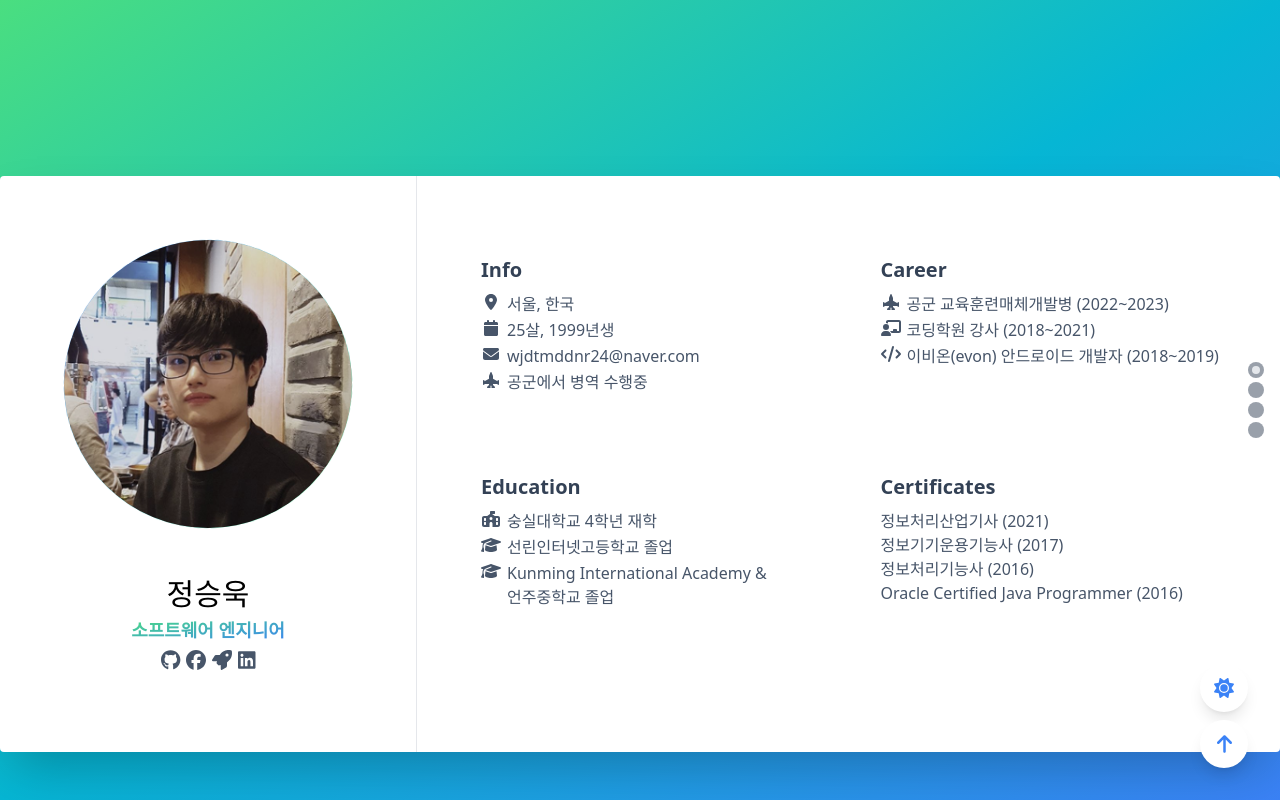
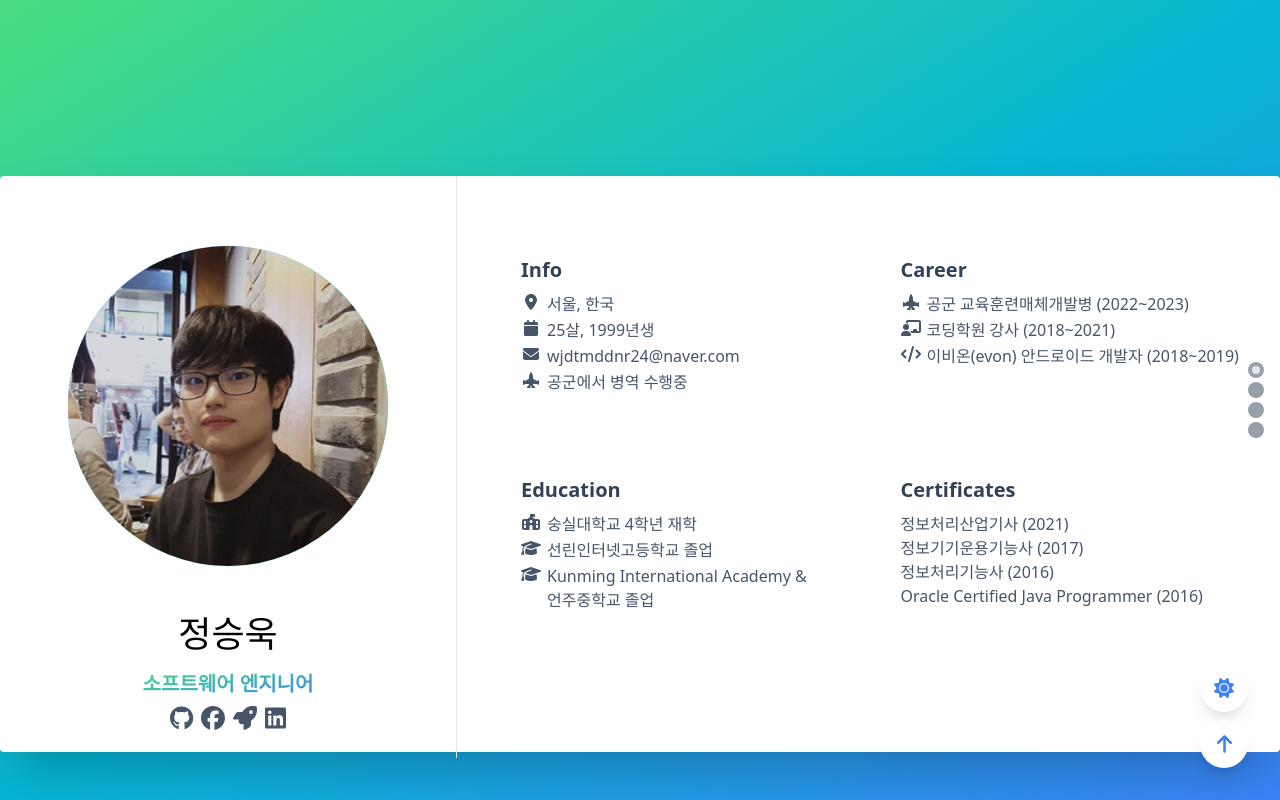
Before and after one commit to wjdtmddnr24/Curriculum-Vitae, a Next.js app: page / in a window 1280 px wide. Built offline with nearby package versions, Linux system fonts and the light colour scheme.

Commit message:
update: change most size about 1.1x larger

```diff
--- a/src/features/profile/ProfileHeader.tsx
+++ b/src/features/profile/ProfileHeader.tsx
@@ -7,21 +7,21 @@ import profilePic from "../../../public/profile.png";
 
 export function ProfileHeader() {
   return (
-    <div className="w-[26rem] items-center flex flex-col pt-16 pb-6">
-      <div className="relative flex justify-center items-center w-72 h-72 group rounded-full">
+    <div className="w-[28.5rem] items-center flex flex-col pt-[4.4rem] pb-6">
+      <div className="relative flex justify-center items-center w-80 h-80 group rounded-full">
         <Image
-          className="z-10 w-72 h-72 my-auto rounded-full object-cover self-center justify-self-center transition-transform ease-out"
+          className="z-10 w-80 h-80 my-auto rounded-full object-cover self-center justify-self-center transition-transform ease-out"
           src={profilePic}
           alt="Profile Image"
         />
-        <div className="absolute transition-all duration-300 w-[18rem] h-[18rem] rounded-full group-hover:w-[calc(18rem+12px)] group-hover:h-[calc(18rem+12px)] bg-gradient-to-br from-green-400 to-blue-500 dark:from-pink-500 dark:via-purple-500 dark:to-indigo-500 animate-spin"></div>
+        <div className="absolute transition-all duration-300 w-[20rem] h-[20rem] rounded-full group-hover:w-[calc(20rem+13px)] group-hover:h-[calc(20rem+13px)] bg-gradient-to-br from-green-400 to-blue-500 dark:from-pink-500 dark:via-purple-500 dark:to-indigo-500 animate-spin"></div>
       </div>
       <div className="w-full mt-12 rounded-b justify-self-center flex flex-col items-center justify-center y-4">
-        <div className="dark:text-slate-200 text-3xl mb-1">정승욱</div>
-        <div className="text-lg mb-0.5 text-transparent bg-clip-text bg-gradient-to-br from-green-400 to-blue-500 dark:from-pink-500 dark:via-purple-500 dark:to-indigo-500 font-bold">
+        <div className="dark:text-slate-200 text-4xl mb-4">정승욱</div>
+        <div className="text-xl mb-1 text-transparent bg-clip-text bg-gradient-to-br from-green-400 to-blue-500 dark:from-pink-500 dark:via-purple-500 dark:to-indigo-500 font-bold">
           소프트웨어 엔지니어
         </div>
-        <div className="flex gap-1.5 text-slate-600 dark:text-slate-300 text-xl">
+        <div className="flex gap-2 text-slate-600 dark:text-slate-300 text-2xl">
           <Link
             href="https://github.com/wjdtmddnr24"
             className="hover:text-slate-800 dark:hover:text-slate-100 transition-colors"
```
